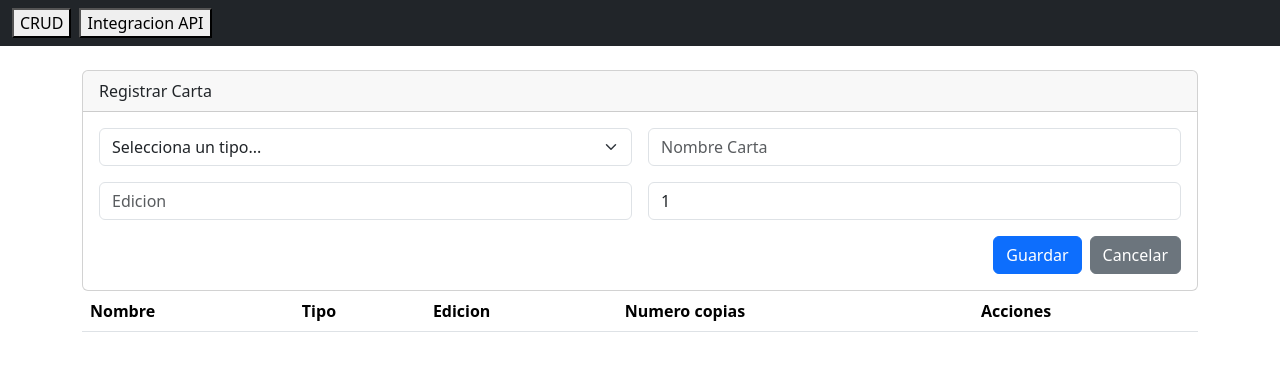
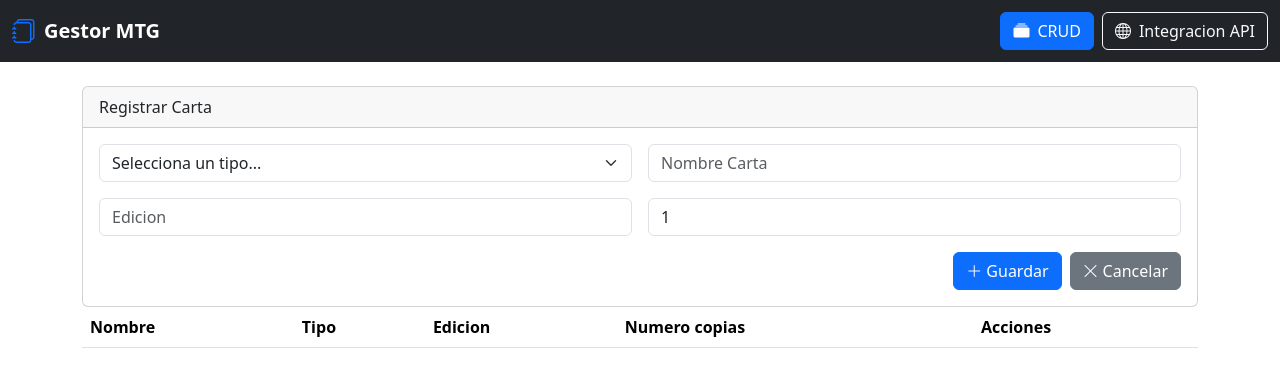
Before and after one commit to j00100/ev3, a React (Vite) app: page / in a window 1280 px wide. Shown: the top 376 px of the page. Built offline with nearby package versions, Linux system fonts and the light colour scheme.

Commit message:
Se agregaron los iconos correspondientes, mejorando la estetica de la aplicacion

```diff
--- a/src/componentes/FilaCrud.jsx
+++ b/src/componentes/FilaCrud.jsx
@@ -11,8 +11,19 @@ function FilaCrud({carta, onEditar, onEliminar}){
 			<td>{n_copias}</td>
 			<td>
 				<div className = "d-flex gap-2">
-					<button className = "btn btn-warning btn-sm" onClick = {() => onEditar(carta)}>Editar</button>
-					<button className = "btn btn-danger btn-sm" onClick = {() => onEliminar(carta.id)}>Eliminar</button>
+					<button className = "btn btn-warning btn-sm" onClick = {() => onEditar(carta)}>
+
+						<i className = "bi bi-pencil-square me-1"></i>
+						Editar
+
+					</button>
+
+					<button className = "btn btn-danger btn-sm" onClick = {() => onEliminar(carta.id)}>
+
+						<i className = " bi bi-trash-fill me-1"></i>
+						Eliminar
+
+					</button>
 				</div>
 			</td>
 
--- a/src/componentes/Formulario.jsx
+++ b/src/componentes/Formulario.jsx
@@ -90,8 +90,19 @@ function Formulario({onGuardar, cartaE, onCancelar}){
 
 					<div className = "mt-3 d-flex justify-content-end">
 
-						<button type = "submit" className = "btn btn-primary me-2">Guardar</button>
-						<button type = "button" className = "btn btn-secondary" onClick = {onCancelar}>Cancelar</button>
+						<button type = "submit" className = "btn btn-primary me-2">
+
+							<i className = {`bi ${cartaE ? 'bi-check-lg' : 'bi-plus-lg'} me-1`}></i>
+							{cartaE ? "Actualizar" : "Guardar"}
+
+						</button>
+
+						<button type = "button" className = "btn btn-secondary" onClick = {onCancelar}>
+
+							<i className = "bi bi-x-lg me-1"></i>
+							Cancelar
+
+						</button>
 
 					</div>
 
--- a/src/componentes/NavBar.jsx
+++ b/src/componentes/NavBar.jsx
@@ -7,15 +7,23 @@ function NavBar({vistaActual, setVistaActual}){
 
 			<div className = "container-fluid d-flex justify-content-between align-items-center">
 
+				<span className = "navbar-brand d-flex align-items-center gap-2 fw-bold">
 
+                    <i className = "bi bi-journals text-primary fs-4"></i>
+                    Gestor MTG
+
+                </span>
 
 				<div className = "d-flex gap-2">
 
-					<button className = "{vistaActual} === 'crud' ? 'btn btn-primary' : 'btn btn-outline-light'" onClick = {() => setVistaActual('crud')}>
+					<button className = {vistaActual === 'crud' ? 'btn btn-primary' : 'btn btn-outline-light'} onClick = {() => setVistaActual('crud')}>
+						<i className = "bi bi-collection-fill me-2"></i>
 						CRUD
 					</button>
 
-					<button className = "{vistaActual} === 'api' ? 'btn btn-primary' : 'btn btn-outline-light'" onClick = {() => setVistaActual('api')}>
+					<button className = {vistaActual === 'api' ? 'btn btn-primary' : 'btn btn-outline-light'} onClick = {() => setVistaActual('api')}>
+
+						<i className = "bi bi-globe me-2"></i>
 						Integracion API
 					</button>
 
--- a/src/componentes/TablaApi.jsx
+++ b/src/componentes/TablaApi.jsx
@@ -43,6 +43,9 @@ function TablaApi() {
         <div className="card shadow-sm mt-3">
 
             <div className="card-header bg-dark text-white d-flex align-items-center">
+
+                <i className = "bi bi-card-heading me-2"></i>
+
                 Cartas Destacadas API
             </div>
 
```
